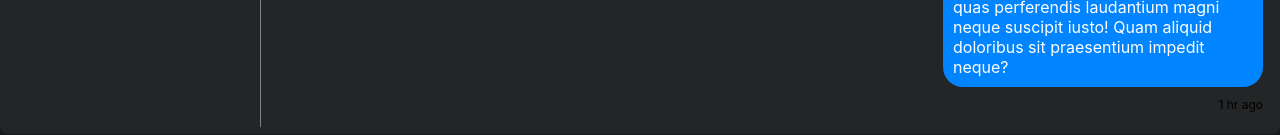
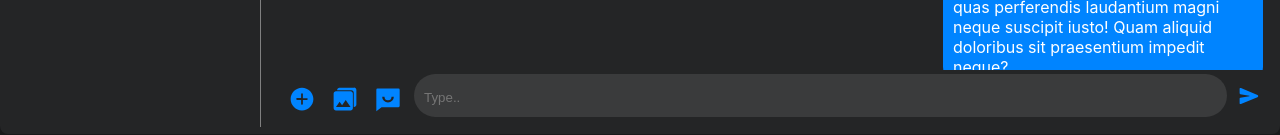
Before and after one commit to Alroyfernz/Facebook-mern, a React (Create React App) app in the folder client/: page /messenger in a window 1280 px wide. Shown: the part 662-797 px from the top of the page. Built offline with nearby package versions, Linux system fonts and the light colour scheme; no server answers.

Commit message:
fixed the input bar error

```diff
--- a/client/src/pages/messenger.css
+++ b/client/src/pages/messenger.css
@@ -133,7 +133,10 @@ background-color:rgba(255,255,255,0.1);
 }
 .chatBoxBottom{
 display: flex;
-
+position: sticky;
+width: 100%;
+bottom: 0;
+background-color: #242526;
 padding: 2px;
 }
 .chatBoxBottomWrapper{
```
